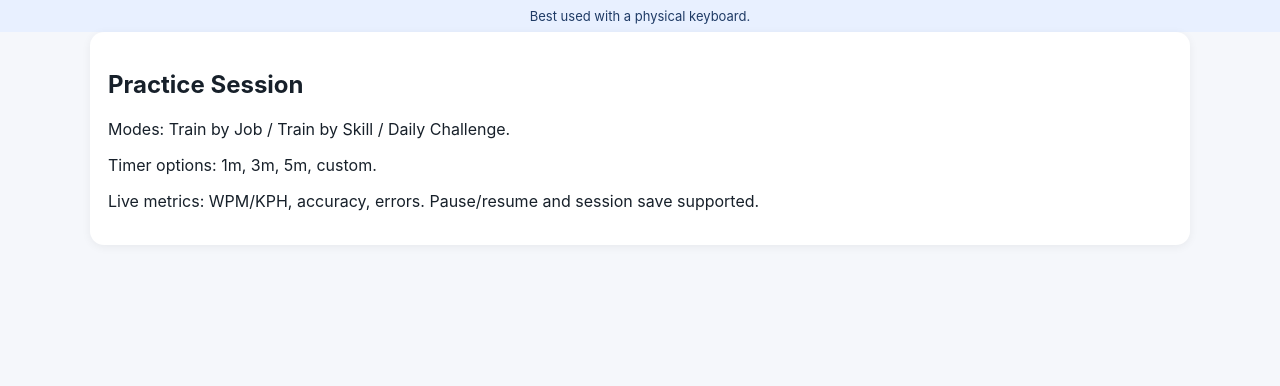
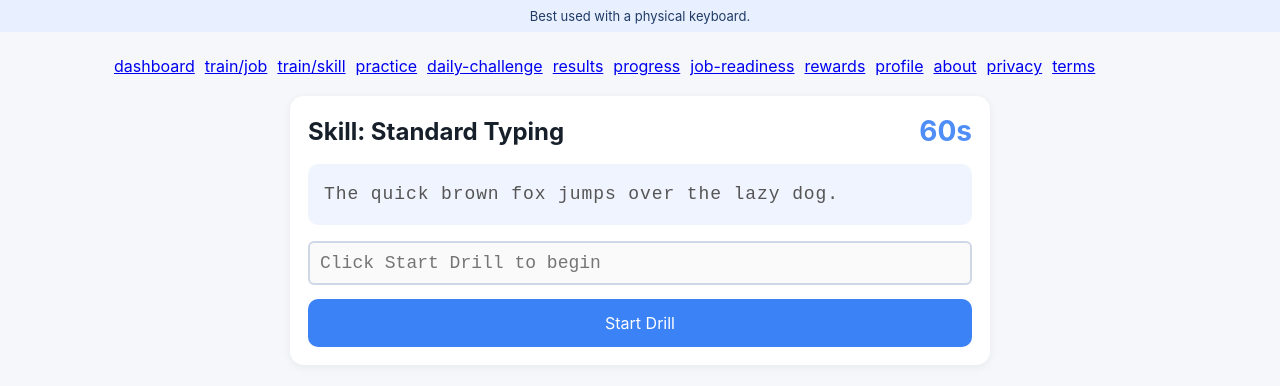
Before and after one commit to kaylaeastman86-cyber/Data-Entry-Typing-Speed-Trainer, a Next.js app: page /practice in a window 1280 px wide. Shown: the top 386 px of the page. Built offline with nearby package versions, Linux system fonts and the light colour scheme.

Commit message:
Fix: implement working typing drill on practice page

```diff
--- a/app/practice/page.tsx
+++ b/app/practice/page.tsx
@@ -1,10 +1,167 @@
-export default function Practice(){
-  return(
-    <main className='page card'>
-      <h2>Practice Session</h2>
-      <p>Modes: Train by Job / Train by Skill / Daily Challenge.</p>
-      <p>Timer options: 1m, 3m, 5m, custom.</p>
-      <p>Live metrics: WPM/KPH, accuracy, errors. Pause/resume and session save supported.</p>
+'use client';
+import { useState, useEffect, useRef, Suspense } from 'react';
+import { useSearchParams } from 'next/navigation';
+import Nav from '@/components/Nav';
+
+const PROMPTS: Record<string, string[]> = {
+  names: ['John Smith', 'Maria Garcia', 'David Johnson', 'Sarah Williams', 'Michael Brown'],
+  addresses: ['123 Main St, Charlotte, NC 28201', '456 Oak Ave, Atlanta, GA 30301', '789 Pine Rd, Nashville, TN 37201'],
+  'phone numbers': ['(704) 555-0123', '(404) 555-0187', '(615) 555-0234', '(919) 555-0456'],
+  emails: ['john.smith@email.com', 'maria.garcia@company.org', 'david.johnson@business.net'],
+  dates: ['01/15/2024', '03/22/2024', '07/04/2024', '12/31/2024', '09/11/2024'],
+  'dollar amounts': ['$1,234.56', '$89.99', '$15,000.00', '$247.83', '$3,499.00'],
+  'invoice numbers': ['INV-2024-00123', 'INV-2024-00456', 'INV-2024-00789'],
+  'order numbers': ['ORD-78234-A', 'ORD-91045-B', 'ORD-33821-C'],
+  'customer ids': ['CUST-10045', 'CUST-20891', 'CUST-33412'],
+  'tracking numbers': ['1Z999AA10123456784', '9400111899223397658642', '7489011234560000000'],
+  'skus / product codes': ['SKU-ABC-1234', 'SKU-XYZ-5678', 'SKU-DEF-9012'],
+  'mixed data entry': ['John Smith — (704) 555-0123', 'INV-2024-00123 — $1,234.56', 'CUST-10045 — Atlanta, GA 30301', 'ORD-78234-A — SKU-ABC-1234', 'maria.garcia@company.org — 03/22/2024'],
+  default: [
+    'The quick brown fox jumps over the lazy dog.',
+    'Data entry requires focus, accuracy, and speed.',
+    'Practice every day to improve your typing skills.',
+    'Accurate data entry is essential in every office.',
+    'Speed and precision make you a valuable employee.'
+  ]
+};
+
+function getPrompts(skill: string): string[] {
+  const key = skill.toLowerCase();
+  return PROMPTS[key] || PROMPTS.default;
+}
+
+function PracticeInner() {
+  const params = useSearchParams();
+  const mode = params.get('mode') || 'skill';
+  const skill = params.get('skill') || 'Standard Typing';
+  const job = params.get('job') || '';
+  const prompts = getPrompts(skill);
+
+  const [idx, setIdx] = useState(0);
+  const [input, setInput] = useState('');
+  const [started, setStarted] = useState(false);
+  const [finished, setFinished] = useState(false);
+  const [timeLeft, setTimeLeft] = useState(60);
+  const [errors, setErrors] = useState(0);
+  const [correct, setCorrect] = useState(0);
+  const [wpm, setWpm] = useState(0);
+  const [accuracy, setAccuracy] = useState(100);
+  const inputRef = useRef<HTMLInputElement>(null);
+  const startTime = useRef<number>(0);
+
+  useEffect(() => {
+    if (!started || finished) return;
+    const timer = setInterval(() => {
+      setTimeLeft(t => {
+        if (t <= 1) { clearInterval(timer); endSession(); return 0; }
+        return t - 1;
+      });
+    }, 1000);
+    return () => clearInterval(timer);
+  }, [started, finished]);
+
+  function start() {
+    setStarted(true);
+    startTime.current = Date.now();
+    inputRef.current?.focus();
+  }
+
+  function endSession() {
+    setFinished(true);
+    const mins = (Date.now() - startTime.current) / 60000;
+    const words = correct / 5;
+    const calcWpm = Math.round(words / Math.max(mins, 0.016));
+    const calcAcc = correct + errors > 0 ? Math.round((correct / (correct + errors)) * 100) : 100;
+    setWpm(calcWpm);
+    setAccuracy(calcAcc);
+  }
+
+  function handleInput(e: React.ChangeEvent<HTMLInputElement>) {
+    const val = e.target.value;
+    const target = prompts[idx % prompts.length];
+    setInput(val);
+    if (val === target) {
+      setCorrect(c => c + target.length);
+      setInput('');
+      setIdx(i => i + 1);
+    } else if (val.length > 0 && !target.startsWith(val)) {
+      setErrors(er => er + 1);
+    }
+  }
+
+  const target = prompts[idx % prompts.length];
+
+  if (finished) return (
+    <main className='page'>
+      <Nav />
+      <div className='card' style={{maxWidth: '500px', margin: '0 auto'}}>
+        <h2>Session Complete!</h2>
+        <p><strong>WPM:</strong> {wpm}</p>
+        <p><strong>Accuracy:</strong> {accuracy}%</p>
+        <p><strong>Entries Completed:</strong> {idx}</p>
+        <p><strong>Errors:</strong> {errors}</p>
+        <div style={{marginTop: '16px', display: 'flex', gap: '8px'}}>
+          <a href={`/results?wpm=${wpm}&accuracy=${accuracy}&errors=${errors}&skill=${encodeURIComponent(skill)}`}>
+            <button>View Full Results</button>
+          </a>
+          <a href='/dashboard'>
+            <button>Dashboard</button>
+          </a>
+        </div>
+      </div>
+    </main>
+  );
+
+  return (
+    <main className='page'>
+      <Nav />
+      <div className='card' style={{maxWidth: '700px', margin: '0 auto'}}>
+        <div style={{display:'flex', justifyContent:'space-between', marginBottom:'16px', alignItems:'center'}}>
+          <h2 style={{margin:0}}>{mode === 'job' ? `Training: ${job}` : `Skill: ${skill}`}</h2>
+          <span style={{fontSize:'28px', fontWeight:'bold', color: timeLeft < 10 ? '#e53e3e' : '#4f8ef7'}}>{timeLeft}s</span>
+        </div>
+        <div style={{background:'#f0f4ff', borderRadius:'10px', padding:'16px', fontSize:'18px', fontFamily:'monospace', marginBottom:'16px', minHeight:'60px', letterSpacing:'0.05em', lineHeight:'1.6'}}>
+          {target.split('').map((ch, i) => {
+            const typedCh = input[i];
+            let color = '#555';
+            if (typedCh === undefined) color = '#555';
+            else if (typedCh === ch) color = '#22863a';
+            else color = '#e53e3e';
+            const isCurrent = i === input.length;
+            return (
+              <span key={i} style={{color, background: isCurrent && started ? 'rgba(79,142,247,0.2)' : 'transparent'}}>
+                {ch}
+              </span>
+            );
+          })}
+        </div>
+        <input
+          ref={inputRef}
+          value={input}
+          onChange={handleInput}
+          disabled={!started || finished}
+          placeholder={started ? 'Type here...' : 'Click Start Drill to begin'}
+          style={{width:'100%', fontSize:'18px', fontFamily:'monospace', padding:'10px', borderRadius:'6px', border:'2px solid #d0d7e6', outline:'none', boxSizing:'border-box'}}
+        />
+        {!started && (
+          <button onClick={start} style={{marginTop:'14px', width:'100%', padding:'14px', fontSize:'16px', cursor:'pointer'}}>
+            Start Drill
+          </button>
+        )}
+        {started && (
+          <p style={{marginTop:'8px', color:'#888', fontSize:'14px'}}>
+            Entry {idx + 1} — {prompts.length} prompts total (cycling)
+          </p>
+        )}
+      </div>
     </main>
   );
 }
+
+export default function Practice() {
+  return (
+    <Suspense fallback={<main className='page card'><p>Loading...</p></main>}>
+      <PracticeInner />
+    </Suspense>
+  );
+}
```
